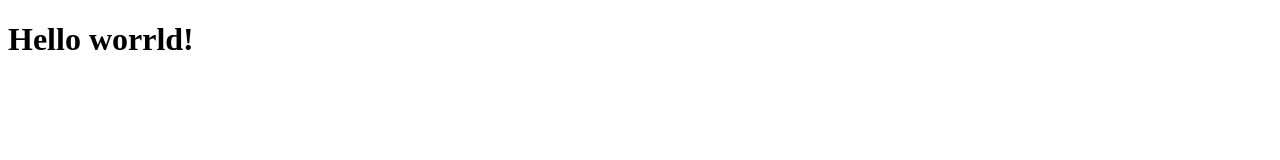
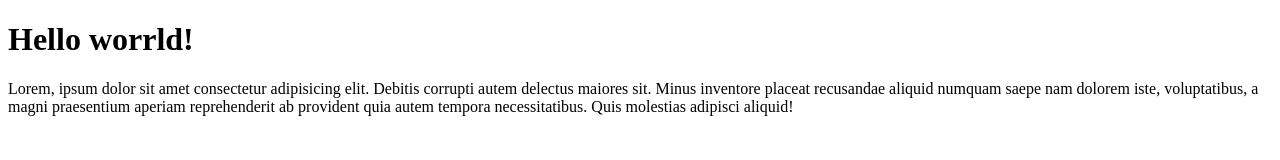
Before and after one commit to AhdaR-IT/git-coba-1, a plain HTML site: page index.html in a window 1280 px wide. Drawn offline with Linux system fonts and the light colour scheme.

Commit message:
menambahkan paragrap

```diff
--- a/index.html
+++ b/index.html
@@ -7,5 +7,6 @@
 </head>
 <body>
     <h1>Hello worrld!</h1>
+    <p>Lorem, ipsum dolor sit amet consectetur adipisicing elit. Debitis corrupti autem delectus maiores sit. Minus inventore placeat recusandae aliquid numquam saepe nam dolorem iste, voluptatibus, a magni praesentium aperiam reprehenderit ab provident quia autem tempora necessitatibus. Quis molestias adipisci aliquid!</p>
 </body>
 </html>
```
